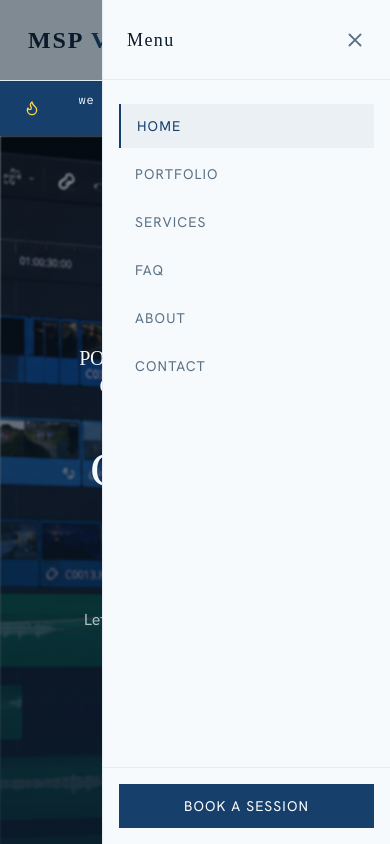
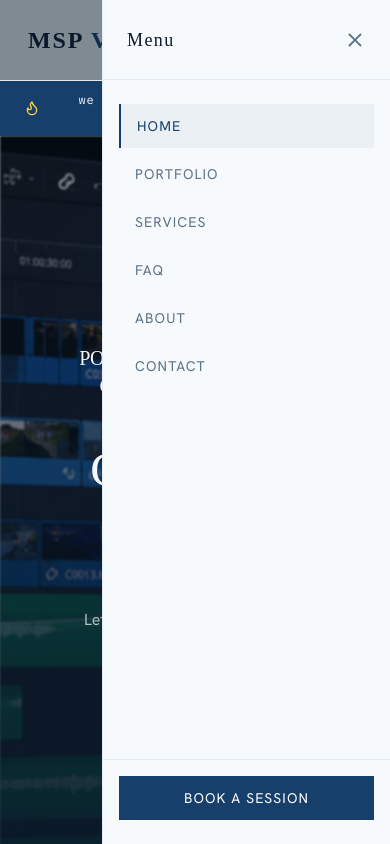
Before and after one commit to Arav034/MSP-Videography-cloud, a React (Vite) app in the folder customer-app/: page / in a window 390 px wide. Both pictures are taken after a click on the button 346 px from the left and 40 px from the top of the page. Shown: the top 844 px of the page. Built offline with nearby package versions, Linux system fonts and the light colour scheme.

Commit message:
Move little top a book a session

```diff
--- a/customer-app/src/components/layout/MobileMenu.jsx
+++ b/customer-app/src/components/layout/MobileMenu.jsx
@@ -103,7 +103,7 @@ export default function MobileMenu({ open, onClose }) {
         <div
           style={{ transitionDelay: open ? "80ms" : "0ms" }}
           className={cn(
-            "shrink-0 p-4 border-t border-mist transition-all duration-300 ease-frame",
+            "shrink-0 p-4 pb-6 border-t border-mist transition-all duration-300 ease-frame",
             open
               ? "translate-x-0 opacity-100"
               : "translate-x-8 opacity-0"
```
